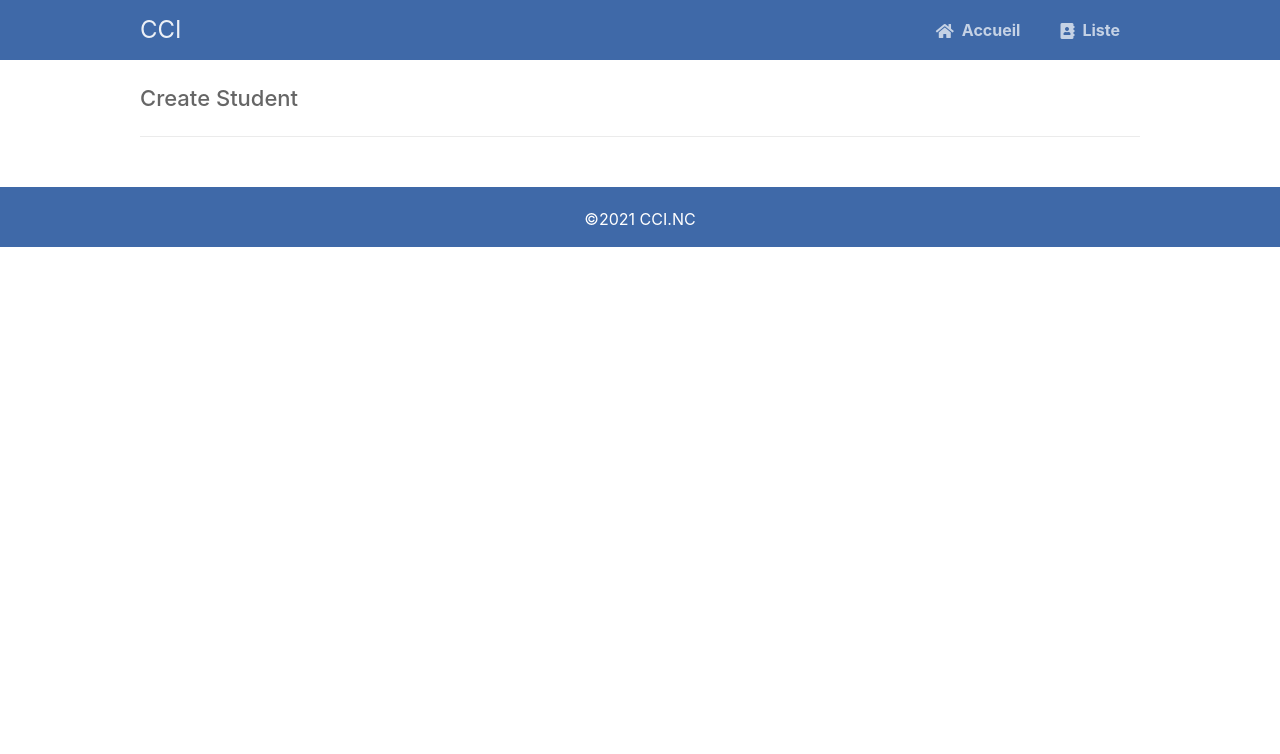
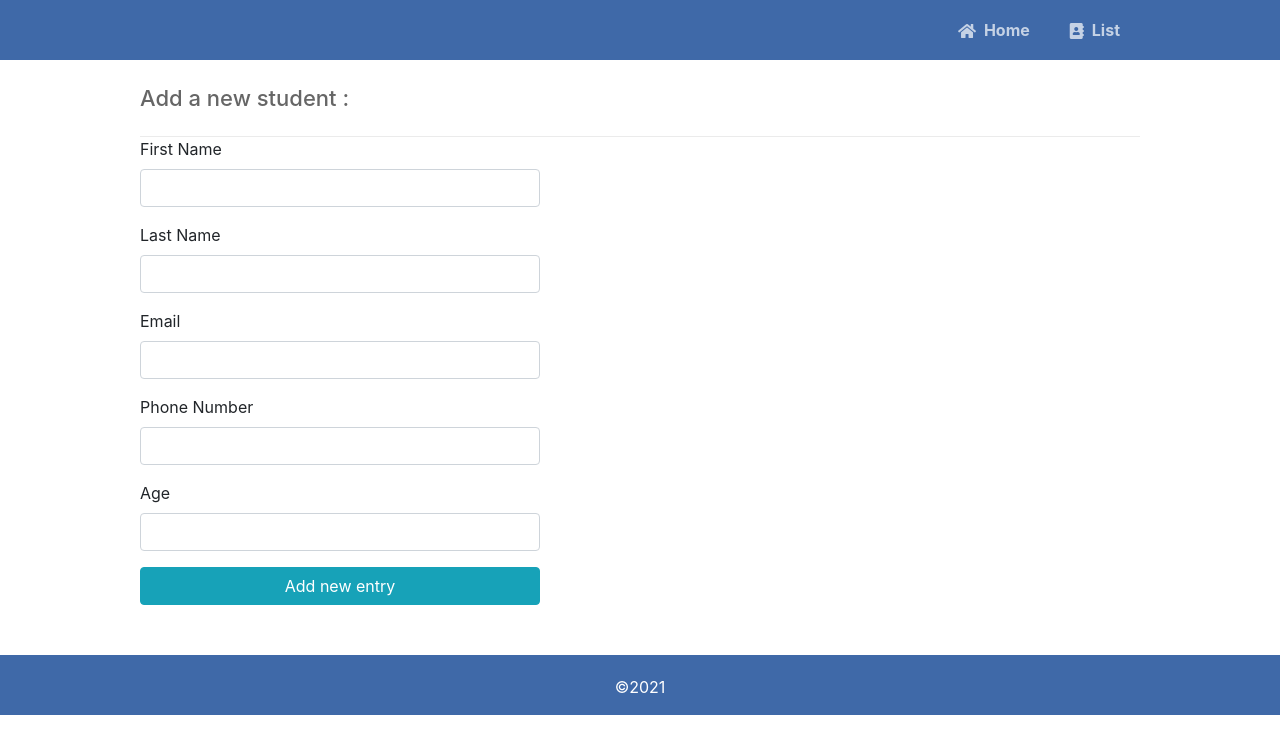
Before and after one commit to mikaelemekenese/exos-php-sql-crud, a PHP site: page /create.php in a window 1280 px wide. Shown: the top 754 px of the page. Run offline with PHP 8.4, Linux system fonts and the light colour scheme.

Commit message:
new commit

```diff
--- a/create.php
+++ b/create.php
@@ -1,21 +1,55 @@
 <?php
-include 'functions_custom.php';
-// Your PHP code here.
-// Home Page template below.
+	include 'functions_custom.php';
+
+	$pdo = pdo_connect_mysql();
+
+	if (!empty($_POST)) {
+
+		$id = isset($_POST['id']) && !empty($_POST['id']) && $_POST['id'] != 'auto' ? $_POST['id'] : NULL;
+
+		$first_name = isset($_POST['first_name']) ? htmlspecialchars($_POST['first_name']) : '';
+		$last_name = isset($_POST['last_name']) ? htmlspecialchars($_POST['last_name']) : '';
+		$email = isset($_POST['email']) ? htmlspecialchars($_POST['email']) : '';
+		$phone = isset($_POST['phone']) ? htmlspecialchars($_POST['phone']) : '';
+		$age = isset($_POST['age']) ? htmlspecialchars($_POST['age']) : '';
+
+		$pdo_stmt = $pdo->prepare('	INSERT INTO students
+									VALUES 	(?, ?, ?, ?, ?, ?)');
+
+		$pdo_stmt->execute([$id, $first_name, $last_name, $email, $phone, $age]);
+	}
 ?>
 
-<?php echo template_header('Create');
-/**
- * ajouter le php necessaire
- */
-?>
+<?php echo template_header('Create'); ?>
 
-<div class="content update">
-	<h2>Create Student</h2>
-</div>
+	<div class="content create">
+        <h2>Add a new student :</h2>
 
-<?php echo template_footer();
-/**
- * ajouter le php necessaire
- */
-?>
+        <form action="create.php" method="POST">
+            <div class="form-group">
+                <label for="name">First Name</label>
+                <input type="text" class="form-control" name="first_name" id="first_name">
+            </div>
+            <div class="form-group">
+                <label for="name">Last Name</label>
+                <input type="text" class="form-control" name="last_name" id="last_name">
+            </div>
+            <div class="form-group">
+                <label for="email">Email</label>
+                <input type="text" class="form-control" name="email" id="email">
+            </div>
+            <div class="form-group">
+                <label for="phone">Phone Number</label>
+                <input type="text" class="form-control" name="phone" id="phone">
+            </div>
+            <div class="form-group">
+                <label for="title">Age</label>
+                <input type="text" class="form-control" name="age" id="age">
+            </div>
+            <div class="form-group">
+                <input type="submit" class="btn btn-info" value="Add new entry">
+            </div>
+        </form>
+    </div>
+
+<?php echo template_footer(); ?>
--- a/functions_custom.php
+++ b/functions_custom.php
@@ -26,16 +26,16 @@ function template_header($title) {
     <head>
       <meta charset="utf-8">
       <title>$title</title>
-      <link href="style.css" rel="stylesheet" type="text/css">
       <link rel="stylesheet" href="https://use.fontawesome.com/releases/v5.7.1/css/all.css">
       <link rel="stylesheet" href="https://maxcdn.bootstrapcdn.com/bootstrap/4.5.2/css/bootstrap.min.css">
+      <link href="style.css" rel="stylesheet" type="text/css">
     </head>
     <body>
       <nav class="navtop">
         <div>
-          <h1>CCI</h1>
-              <a href="index.php"><i class="fas fa-home"></i>Accueil</a>
-          <a href="read.php"><i class="fas fa-address-book"></i>Liste</a>
+          <h1></h1>
+          <a href="index.php"><i class="fas fa-home"></i>Home</a>
+          <a href="read.php"><i class="fas fa-address-book"></i>List</a>
         </div>
       </nav>
   EOT;
@@ -49,7 +49,7 @@ function template_footer() {
   $year = date("Y");
   echo <<<EOT
         <footer>
-          <p>©$year CCI.NC</p>
+          <p>©$year</p>
         </footer>
       </body>
   </html>
--- a/style.css
+++ b/style.css
@@ -80,6 +80,9 @@ footer p {
 .read .create-student:hover {
   background-color: #32a367;
 }
+.create form input {
+  width: 400px;
+}
 .read .pagination {
   display: flex;
   justify-content: flex-end;
```
Also changed, not shown: other parts of style.css (+14 -14 lines), delete.php (+10 -13 lines), index.php (+4 -4 lines), read.php (+6 -4 lines), update.php (+44 -35 lines).
